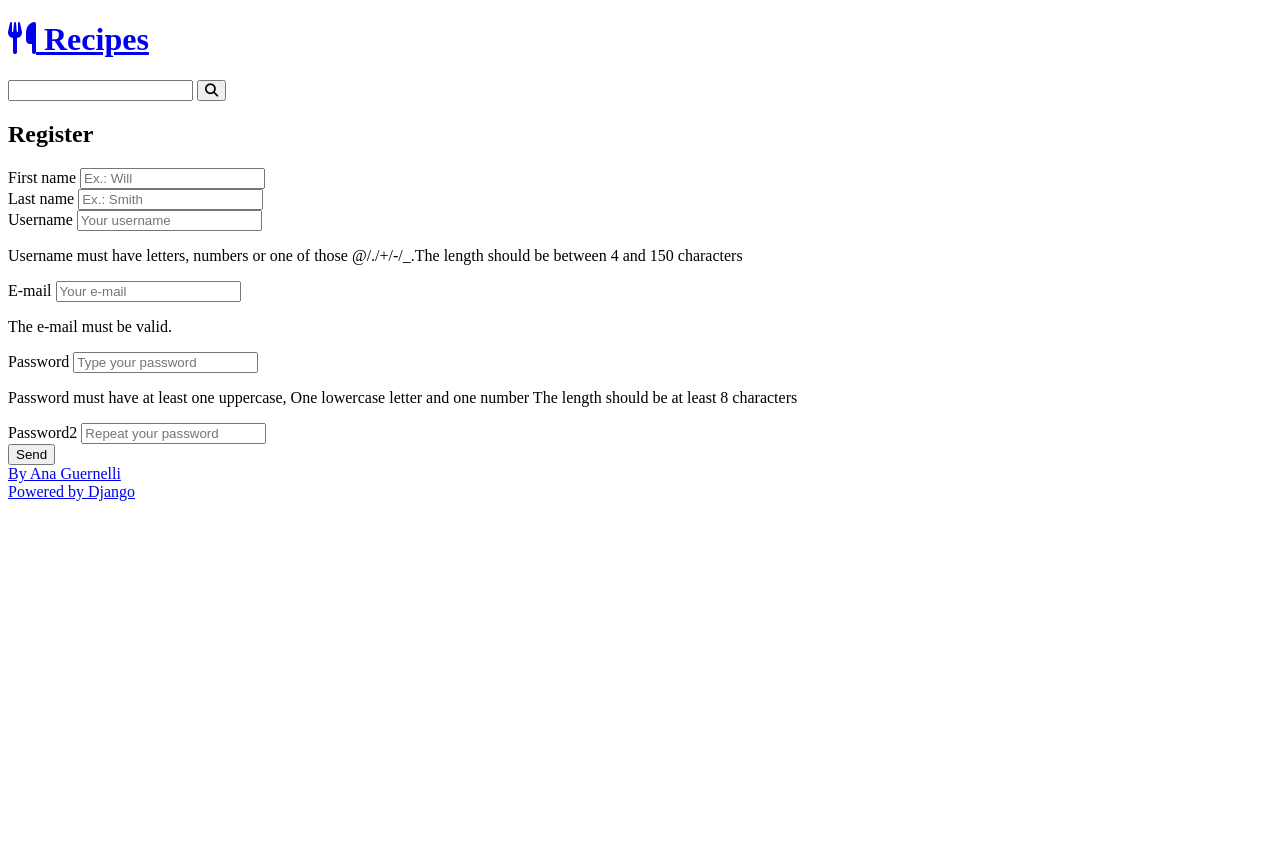
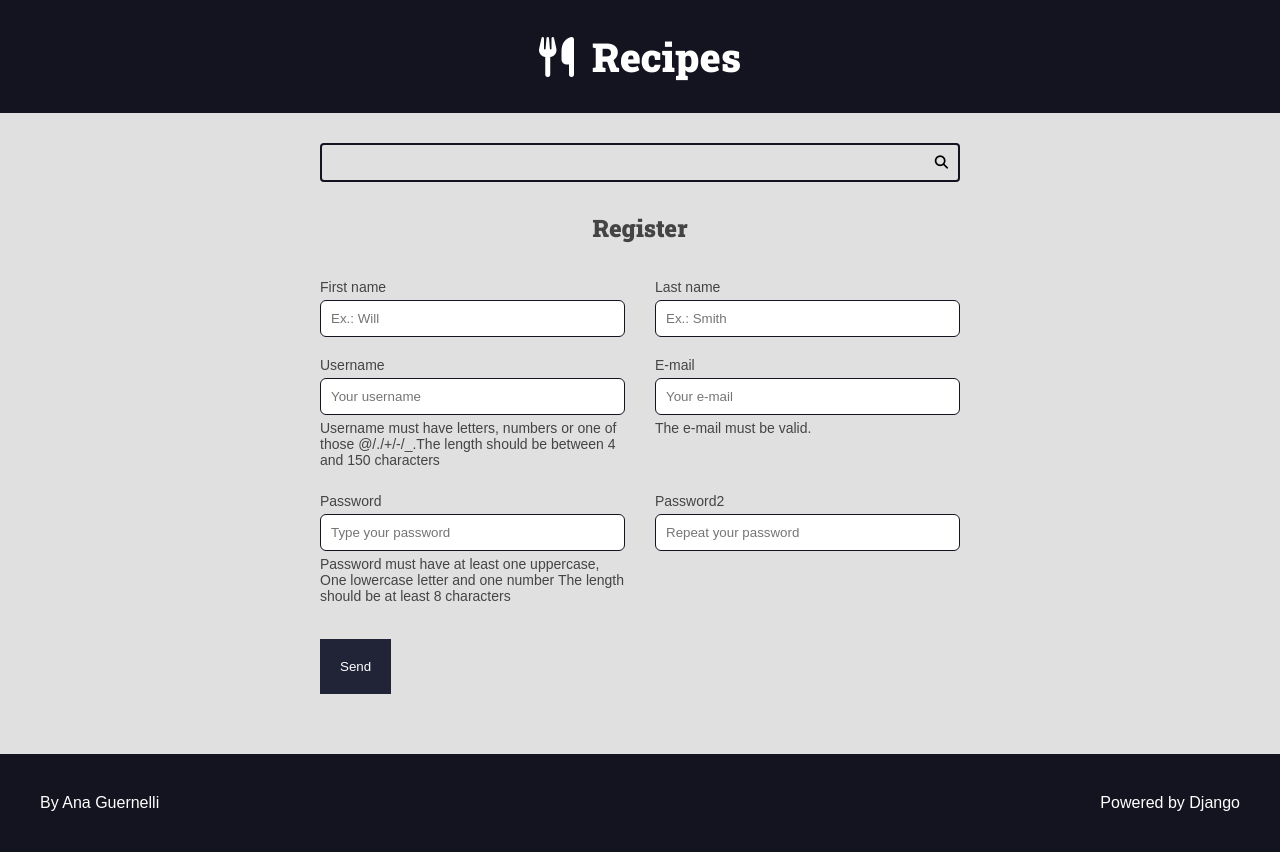
Before and after one commit to anaguernelli/curso-django-projeto1, a Django app: page /authors/register/ in a window 1280 px wide. Before the commit the page ends 501 px from the top, so only its background shows below. Run offline with Django 4.2, Linux system fonts and the light colour scheme.

Commit message:
Organizing files

```diff
--- a/authors/views.py
+++ b/authors/views.py
@@ -6,6 +6,7 @@ from .forms import RegisterForm
 
 from django.contrib import messages
 
+from django.urls import reverse
 
 def register_view(request):
     # exibe o formulário
@@ -15,6 +16,7 @@ def register_view(request):
     # se tiver validado vai validar etc
     return render(request, 'authors/pages/register_view.html', {
         'form': form,
+        'form_action': reverse('authors:create'),
     })
 
 
--- /dev/null
+++ b/base_static/global/css/styles.css
@@ -0,0 +1,429 @@
+:root {
+    --color-primary: #269fe6;
+    --color-primary-hover: #2086c2;
+    --color-primary-dark: #13141f;
+    --color-primary-dark-hover: #212336;
+    --color-primary-light: #d4ecfa;
+    --color-primary-light-hover: #bdd8e7;
+
+    --color-white: #fff;
+    --color-black: #000;
+
+    --color-dark-text: #444;
+    --color-info-light: #cce5ff;
+    --color-debug-light: #cce5ff;
+    --color-success-light: #d4edda;
+    --color-alert-light: #fff3cd;
+    --color-warning-light: #fff3cd;
+    --color-error-light: #f8d7da;
+
+    --color-info-dark: #4d86c4;
+    --color-debug-dark: #4d86c4;
+    --color-success-dark: #4a9c5d;
+    --color-alert-dark: #927f40;
+    --color-warning-dark: #927f40;
+    --color-error-dark: #da525d;
+
+    --color-gray-0: #f9f9f9;
+    --color-gray-1: #e0e0e0;
+    --color-gray-2: #c7c7c7;
+    --color-gray-3: #aeaeae;
+    --color-gray-4: #959595;
+    --color-gray-5: #7d7d7d;
+    --color-gray-6: #646464;
+    --color-gray-7: #4b4b4b;
+    --color-gray-8: #323232;
+    --color-gray-9: #191919;
+
+    --font-primary: sans-serif;
+    --font-headings: 'Roboto Slab', serif;
+
+    --spacing-gutter-medium: 3rem;
+    --spacing-gutter-large: 4rem;
+}
+
+* {
+    padding: 0;
+    margin: 0;
+    box-sizing: border-box
+}
+
+html {
+    font-size: 62.5%;
+}
+
+body {
+    font-size: 1.6rem;
+    font-family: var(--font-primary);
+    background: var(--color-gray-1);
+    color: var(--color-dark-text);
+}
+
+h1,
+h2,
+h3,
+h4,
+h5,
+h6 {
+    font-family: var(--font-headings);
+}
+
+.container {
+    max-width: 144rem;
+    margin: 0 auto;
+    /* topo e pra baixo só zero, laterais auto */
+    padding: var(--spacing-gutter-medium);
+}
+
+.main-header-container {
+    background: var(--color-primary-dark);
+}
+
+.main-logo {
+    font-size: 4rem;
+    color: var(--color-white);
+    text-decoration: none;
+    display: flex;
+    flex-flow: row nowrap;
+    align-items: center;
+    justify-content: center;
+    width: fit-content;
+    margin: 0 auto;
+}
+
+.main-logo-icon {
+    margin-right: 1.8rem;
+}
+
+.search-form {
+    border: .2rem solid var(--color-primary-dark);
+    max-width: 64rem;
+    margin: 0 auto;
+    border-radius: .4rem;
+    position: relative;
+    transition: all 300ms ease-in-out;
+}
+
+.search-input,
+.search-button {
+    border: none;
+    background: none;
+    outline: none;
+    padding: 1rem;
+    transition: all 300ms ease-in-out;
+}
+
+.search-input {
+    width: 100%;
+    padding-right: 4rem;
+}
+
+.search-button {
+    position: absolute;
+    top: 0;
+    right: 0;
+}
+
+.search-button:focus {
+    outline: 1px solid var(--color-primary);
+    background: 0rgba(0, 0, 0, .05);
+}
+
+.search-form:focus-within {
+    border-color: var(--color-primary);
+    background: var(--color-white);
+}
+
+.search-form:focus-within .search-button {
+    border: var(--color-primary);
+}
+
+.main-content {
+    padding-top: 0;
+}
+
+.main-content-list {
+    display: grid;
+    grid-template-columns: repeat(auto-fit, minmax(340px, 1fr));
+    /* 1fr > max 1 fragmento inteiro */
+    gap: var(--spacing-gutter-large);
+}
+
+.recipe {
+    background: var(--color-white);
+    box-shadow: -5px 5px 10px rgba(0, 0, 0, .2);
+    transition: all 300ms ease-in-out;
+    border-radius: .6rem;
+    overflow: hidden;
+}
+
+.recipe img {
+    max-width: 100%;
+}
+
+.recipe-list-item {
+    max-width: 64rem;
+    height: fit-content;
+}
+
+.recipe-list-item:hover {
+    transform: scale(1.01);
+    box-shadow: -8px 8px 18px rgba(0, 0, 0, .34);
+}
+
+.recipe-title-container {
+    padding: var(--spacing-gutter-medium);
+    padding-bottom: 2rem;
+}
+
+.recipe-title-container a {
+    text-decoration: none;
+    color: var(--color-primary-dark);
+}
+
+.recipe-author {
+    padding: 0 var(--spacing-gutter-medium);
+}
+
+.recipe-content {
+    padding: var(--spacing-gutter-medium);
+    padding-bottom: 2rem;
+}
+
+.recipe-author-item {
+    color: var(--color-gray-4);
+    margin-right: 1rem;
+    display: flex;
+    flex-flow: row wrap;
+    margin-bottom: 1rem;
+}
+
+.recipe-author a {
+    color: var(--color-primary);
+    transition: all 300ms ease-in-out;
+    text-decoration: none;
+}
+
+.recipe-author a:hover {
+    color: var(--color-primary-dark);
+}
+
+.recipe-meta-container {
+    display: flex;
+    flex-flow: row wrap;
+    /* se não couber, joga pra baixo */
+    padding: var(--spacing-gutter-medium);
+    background: var(--color-gray-1);
+}
+
+.recipe-meta {
+    display: flex;
+    flex-flow: column nowrap;
+    flex-shrink: 1;
+    flex-grow: 1;
+    text-align: center;
+}
+
+.recipe-meta-title {
+    font-size: 1.6rem;
+}
+
+.recipe-footer a {
+    background: var(--color-primary-dark);
+    display: block;
+    color: var(--color-white);
+    text-decoration: none;
+    text-align: center;
+    padding: 1.8rem var(--spacing-gutter-medium);
+    transition: all 300ms ease-in;
+}
+
+.recipe-footer a:hover {
+    filter: brightness(2);
+}
+
+.main-content-detail  .recipe-list-item {
+    max-width: 84rem;
+    margin: 0 auto;
+  }
+
+.main-content-detail .recipe-list-item:hover {
+    transform: scale(1);
+    box-shadow: -5px 5px 15px rgba(0, 0, 0, 0.2);
+  }
+
+.preparation-steps {
+    padding: var(--spacing-gutter-medium);
+}
+
+.main-footer {
+    display: flex;
+    align-items: center;
+    justify-content: space-between;
+    background: var(--color-primary-dark);
+    color: var(--color-white);
+    padding: var(--spacing-gutter-large);
+}
+
+.main-footer a {
+    color: var(--color-white);
+    text-decoration: none;
+    transition: all 300ms ease-in-out;
+}
+
+.main-footer a:hover {
+    filter: brightness(.7);
+}
+
+.preparation-steps h1,
+.preparation-steps h2,
+.preparation-steps h3,
+.preparation-steps h4,
+.preparation-steps h5,
+.preparation-steps h6,
+.preparation-steps p,
+.preparation-steps pre {
+    margin: 2rem 0;
+}
+
+.preparation-steps ol,
+.preparation-steps ul {
+    margin: 2rem;
+    padding: 0 2rem;
+}
+
+.pagination-content{
+    text-align: center;
+    /* display: flex;
+    flex-flow: row wrap;
+    gap: 1rem 0.5rem; */
+    margin: 3rem;
+
+}
+
+.pagination .page-item{
+    background: var(--color-gray-3);
+    padding: 0.5rem 1rem;
+}
+
+.pagination .page-link{
+    text-decoration: none;
+    background: var(--color-primary-dark);
+    color: var(--color-white);
+}
+
+.pagination .current-page{
+    background: var(--color-primary-hover);
+}
+
+/* Forms */
+
+.form-content {
+    max-width: 64rem;
+    margin: 0 auto;
+    margin-bottom: var(--spacing-gutter-medium);
+}
+
+.form-content label,
+.form-content .help-text,
+.errorlist {
+    display: block;
+    margin: 0.5rem 0;
+    font-size: 1.4rem;
+    list-style-type: none;
+}
+
+/* errorlist já vem do próprio django */
+.errorlist {
+    color: var(--color-error-dark);
+}
+
+.form-content input {
+    width: 100%;
+    padding: 1rem;
+    border-radius: .6rem;
+    border: 1px solid var(--color-primary-dark);
+}
+
+.form-content-grid {
+    display: grid;
+    grid-template-columns: repeat(auto-fit, minmax(30rem, 1fr));
+    gap: calc(var(--spacing-gutter-medium) / 2) var(--spacing-gutter-medium);
+}
+
+.form-content button {
+    padding: 2rem;
+    border: none;
+    background: var(--color-primary-dark-hover);
+    color: var(--color-white);
+}
+
+
+/* Messages */
+.messages-container {
+    display: flex;
+    flex-flow: column nowrap;
+    gap: var(--spacing-gutter-medium) / 2;
+}
+
+.message {
+    padding: 1rem;
+    border-radius: 4px;
+    border: 1px solid var(--color-dark-text);
+    background: var(--color-gray-2);
+    color: var(--color-dark-text);
+    margin-top: 1rem;
+}
+
+.message-debug {
+    border: 1px solid var(--color-debug-dark);
+    background: var(--color-debug-light);
+    color: var(--color-debug-dark);
+}
+
+.message-error {
+    border: 1px solid var(--color-error-dark);
+    background: var(--color-error-light);
+    color: var(--color-error-dark);
+}
+
+.message-info {
+    border: 1px solid var(--color-info-dark);
+    background: var(--color-info-light);
+    color: var(--color-info-dark);
+}
+
+.message-warning {
+    border: 1px solid var(--color-warning-dark);
+    background: var(--color-warning-light);
+    color: var(--color-warning-dark);
+}
+
+.message-success {
+    border: 1px solid var(--color-success-dark);
+    background: var(--color-success-light);
+    color: var(--color-success-dark);
+}
+
+/* Generics */
+.center {
+    text-align: center;
+}
+
+/* eixo x nas laterais
+e tem que zerar o eixo do topo, botando esse 0 no começo*/
+
+.m-x {
+    margin: 0 var(--spacing-gutter-medium);
+}
+
+.m-y {
+    margin: var(--spacing-gutter-medium) 0;
+}
+
+@media (max-width: 600px) {
+    .main-content-list,
+    .form-content-grid {
+        grid-template-columns: repeat(auto-fit, minmax(100%, 1fr));
+    }
+}
--- a/base_templates/global/base.html
+++ b/base_templates/global/base.html
@@ -6,21 +6,21 @@
 
 <head>
 
-{% include 'recipes/partials/head.html' %}
+{% include 'global/partials/head.html' %}
 
 <title>{% block title %}{% endblock title %} Recipes</title>
 </head>
 
 <body>
-    {% include 'recipes/partials/header.html' %}
-    {% include 'recipes/partials/search.html' %}
+    {% include 'global/partials/header.html' %}
+    {% include 'global/partials/search.html' %}
 
     <main class="main-content-container">
         {% block content %}{% endblock content %}
-        {% include 'recipes/partials/pagination.html' %}
+        {% include 'global/partials/pagination.html' %}
     </main>
 
-    {% include 'recipes/partials/footer.html' %}
+    {% include 'global/partials/footer.html' %}
 </body>
 
 </html>
--- a/recipes/templates/recipes/partials/head.html
+++ b/base_templates/global/partials/head.html
@@ -20,5 +20,5 @@
     <link rel="preconnect" href="https://fonts.gstatic.com" crossorigin>
     <link href="https://fonts.googleapis.com/css2?family=Roboto+Slab:wght@900&display=swap" rel="stylesheet">
 
-    <link rel="stylesheet" href="{% static 'recipes/css/styles.css' %}">
+    <link rel="stylesheet" href="{% static 'global/css/styles.css' %}">
     <link rel="stylesheet" href="{% static 'global/css/global-style.css' %}">
--- a/recipes/templates/recipes/pages/home.html
+++ b/recipes/templates/recipes/pages/home.html
@@ -3,7 +3,7 @@
 {% block title %} Home |{% endblock title %}
 {% block content %}
 
-{% include 'recipes/partials/messages.html' %}
+{% include 'global/partials/messages.html' %}
 
 <div class="main-content main-content-list container">
     {% for recipe in recipes %}
```
Also changed, not shown: authors/templates/authors/pages/register_view.html (+2 -39 lines), authors/tests/test_author_register_form.py (+3 -3 lines), base_templates/global/partials/form.html (added, +37 -0 lines), base_templates/global/partials/footer.html (renamed from recipes/templates/recipes/partials/footer.html), base_templates/global/partials/header.html (renamed from recipes/templates/recipes/partials/header.html), base_templates/global/partials/messages.html (renamed from recipes/templates/recipes/partials/messages.html), base_templates/global/partials/pagination.html (renamed from recipes/templates/recipes/partials/pagination.html), base_templates/global/partials/search.html (renamed from recipes/templates/recipes/partials/search.html).
